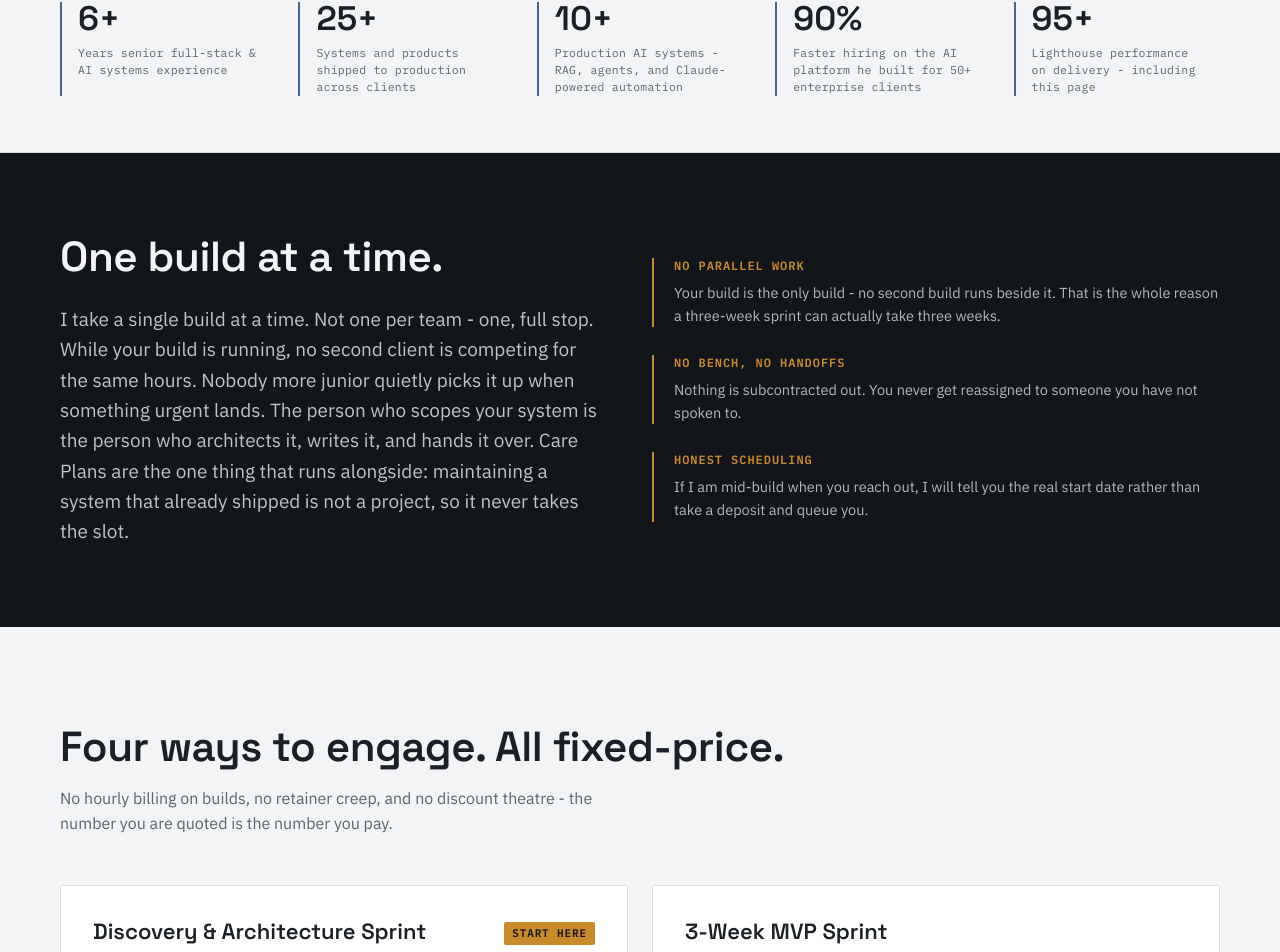
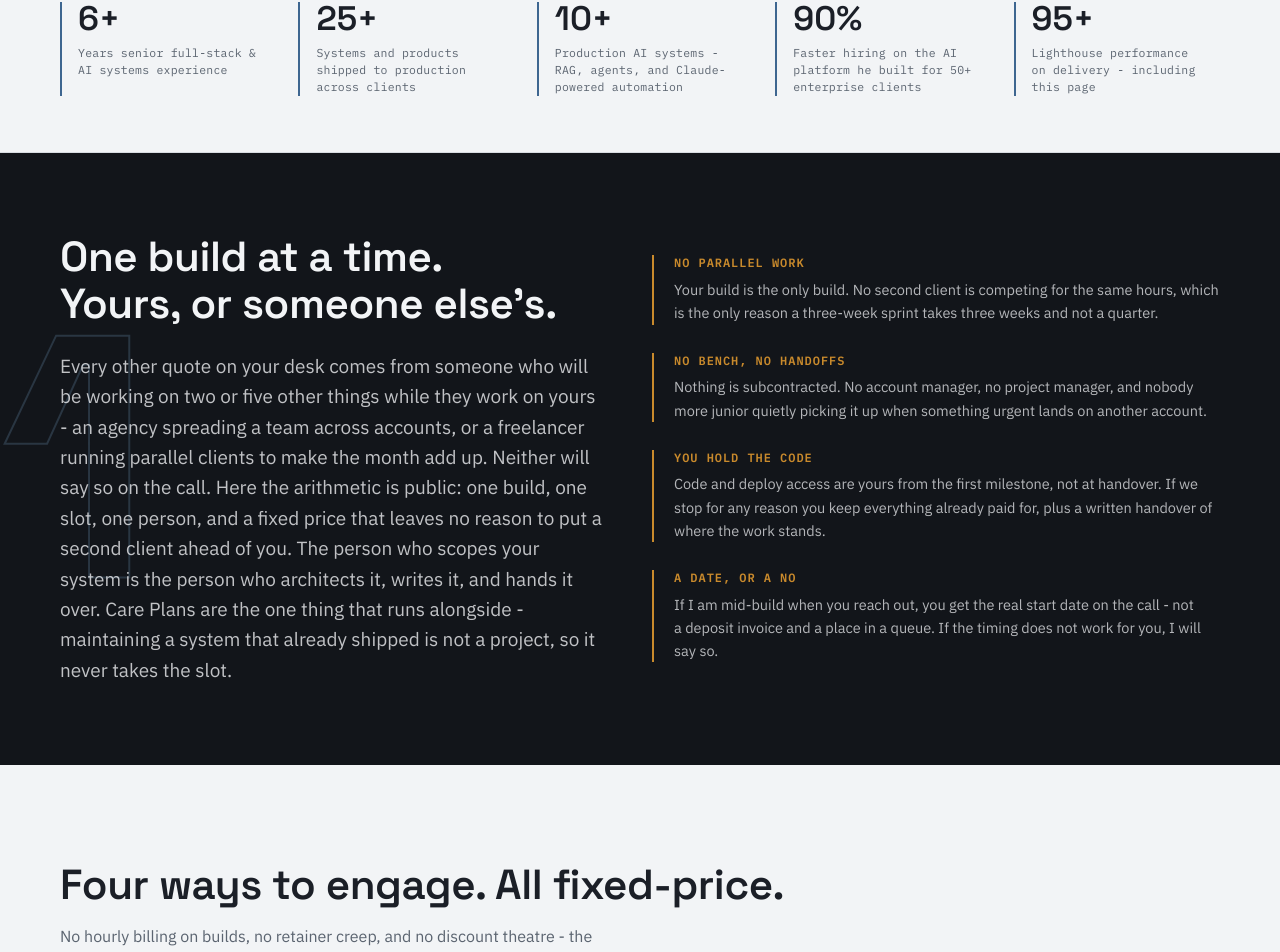
Before and after one commit to DDharma/websyncr_live, a Next.js app: page / in a window 1280 px wide. Shown: the part 875-1827 px from the top of the page. Built offline with nearby package versions, Linux system fonts and the light colour scheme.

Commit message:
Dharma | One Build at time content updated

```diff
--- a/src/app/globals.css
+++ b/src/app/globals.css
@@ -400,6 +400,31 @@
 }
 
 /* ==========================================================================
+   NUMERAL WATERMARK
+   The giant "1" behind the engagement-model band. Drawn as an outline rather
+   than a low-opacity fill so it reads as a blueprint annotation instead of a
+   grey smudge, and so it never lifts the background enough to cost the body
+   copy contrast.
+
+   `-webkit-text-stroke` is unprefixed nowhere, so the plain fill below is the
+   real declaration and the @supports block is the upgrade. Fill has to be
+   cleared to transparent inside the block or the stroke rides on a solid glyph.
+   ========================================================================== */
+
+.numeral-mark {
+  font-size: clamp(12rem, 27vw, 27rem);
+  line-height: 0.72;
+  color: rgb(110 147 181 / 0.09);
+}
+
+@supports (-webkit-text-stroke: 1px currentColor) {
+  .numeral-mark {
+    color: transparent;
+    -webkit-text-stroke: 2px rgb(110 147 181 / 0.26);
+  }
+}
+
+/* ==========================================================================
    HERO PIPELINE
    The idea -> ship timeline. Time-based rather than scroll-driven, because it
    sits above the fold and has to run on load.
--- a/src/components/sections/EngagementModel.tsx
+++ b/src/components/sections/EngagementModel.tsx
@@ -8,8 +8,15 @@ import { engagementModel } from '@/content/content';
 
 export function EngagementModel() {
   return (
-    <Section id="model" tone="void" padding="py-20">
-      <div className="grid grid-cols-1 gap-12 lg:grid-cols-[minmax(0,34rem)_1fr]">
+    <Section id="model" tone="void" padding="py-20" className="relative overflow-hidden">
+      <span
+        aria-hidden="true"
+        className="numeral-mark pointer-events-none absolute top-1/2 left-0 hidden -translate-y-1/2 font-display select-none lg:block"
+      >
+        1
+      </span>
+
+      <div className="relative grid grid-cols-1 gap-12 lg:grid-cols-[minmax(0,34rem)_1fr]">
         <div>
           <SectionHeading id="model-heading" className="mb-6">
             {engagementModel.headline}
--- a/src/content/content.ts
+++ b/src/content/content.ts
@@ -20,23 +20,28 @@ export const stats: readonly Stat[] = [
 ];
 
 export const engagementModel = {
-  headline: 'One build at a time.',
-  body: 'I take a single build at a time. Not one per team - one, full stop. While your build is running, no second client is competing for the same hours. Nobody more junior quietly picks it up when something urgent lands. The person who scopes your system is the person who architects it, writes it, and hands it over. Care Plans are the one thing that runs alongside: maintaining a system that already shipped is not a project, so it never takes the slot.',
+  headline: 'One build at a time. Yours, or someone else’s.',
+  body: 'Every other quote on your desk comes from someone who will be working on two or five other things while they work on yours - an agency spreading a team across accounts, or a freelancer running parallel clients to make the month add up. Neither will say so on the call. Here the arithmetic is public: one build, one slot, one person, and a fixed price that leaves no reason to put a second client ahead of you. The person who scopes your system is the person who architects it, writes it, and hands it over. Care Plans are the one thing that runs alongside - maintaining a system that already shipped is not a project, so it never takes the slot.',
   points: [
     {
       title: 'No parallel work',
       description:
-        'Your build is the only build - no second build runs beside it. That is the whole reason a three-week sprint can actually take three weeks.',
+        'Your build is the only build. No second client is competing for the same hours, which is the only reason a three-week sprint takes three weeks and not a quarter.',
     },
     {
       title: 'No bench, no handoffs',
       description:
-        'Nothing is subcontracted out. You never get reassigned to someone you have not spoken to.',
+        'Nothing is subcontracted. No account manager, no project manager, and nobody more junior quietly picking it up when something urgent lands on another account.',
     },
     {
-      title: 'Honest scheduling',
+      title: 'You hold the code',
       description:
-        'If I am mid-build when you reach out, I will tell you the real start date rather than take a deposit and queue you.',
+        'Code and deploy access are yours from the first milestone, not at handover. If we stop for any reason you keep everything already paid for, plus a written handover of where the work stands.',
+    },
+    {
+      title: 'A date, or a no',
+      description:
+        'If I am mid-build when you reach out, you get the real start date on the call - not a deposit invoice and a place in a queue. If the timing does not work for you, I will say so.',
     },
   ],
 } as const;
```
